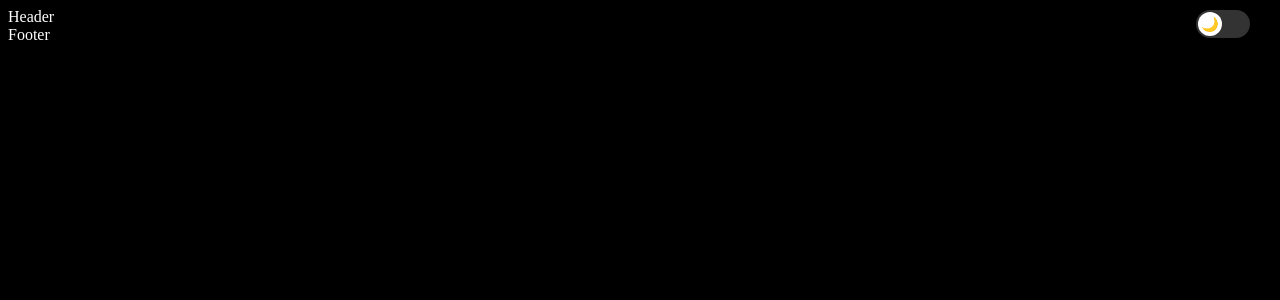
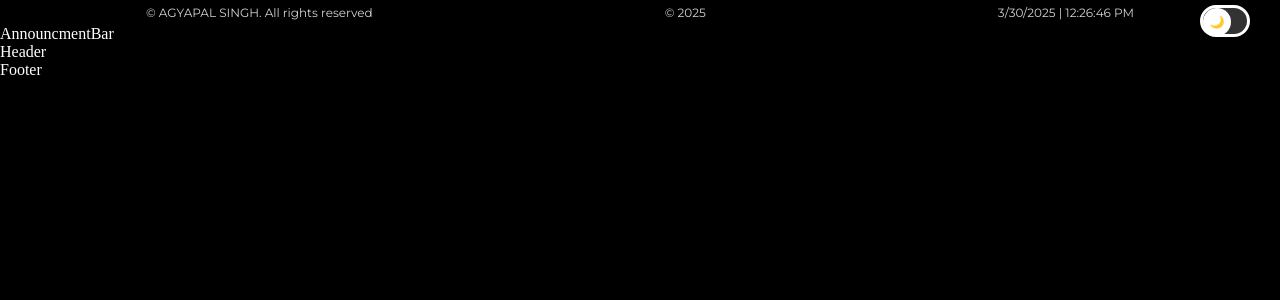
Before and after one commit to AgyapalSingh/next-portfolio, a Next.js app: page / in a window 1280 px wide. Shown: the top 300 px of the page. Built offline with nearby package versions, Linux system fonts and the light colour scheme.

Commit message:
Toggle CSs updated and Copyright and Annoucement baar component added

```diff
--- a/app/components/Header.jsx
+++ b/app/components/Header.jsx
@@ -1,5 +1,14 @@
+import AnnouncmentBar from "./HeaderComponents/AnnouncmentBar";
+import CopyRight from "./HeaderComponents/CopyRight";
+
 const Header = () => {
-  return <div>Header</div>;
+  return (
+    <>
+      <CopyRight />
+      <AnnouncmentBar />
+      Header
+    </>
+  );
 };
 
 export default Header;
--- /dev/null
+++ b/app/components/HeaderComponents/AnnouncmentBar.jsx
@@ -0,0 +1,5 @@
+const AnnouncmentBar = () => {
+  return <div>AnnouncmentBar</div>;
+};
+
+export default AnnouncmentBar;
--- /dev/null
+++ b/app/components/HeaderComponents/CopyRight.jsx
@@ -0,0 +1,27 @@
+"use client"; // Needed for Next.js (App Router)
+
+import { useState, useEffect } from "react";
+
+const CopyRight = () => {
+  const [dateTime, setDateTime] = useState(new Date());
+
+  useEffect(() => {
+    const interval = setInterval(() => {
+      setDateTime(new Date());
+    }, 1000);
+
+    return () => clearInterval(interval);
+  }, []);
+
+  return (
+    <div className="ag-copy-right">
+      <p>© AGYAPAL SINGH. All rights reserved</p>
+      <p>© {new Date().getFullYear()}</p>
+      <p>
+        {dateTime.toLocaleDateString()} | {dateTime.toLocaleTimeString()}
+      </p>
+    </div>
+  );
+};
+
+export default CopyRight;
--- a/app/components/ThemeToggle.jsx
+++ b/app/components/ThemeToggle.jsx
@@ -25,7 +25,7 @@ export default function ThemeToggle() {
     localStorage.setItem("theme", newTheme);
 
     gsap.to(toggleRef.current, {
-      x: newTheme === "light" ? 26 : 0,
+      x: newTheme === "light" ? 19 : 0,
       duration: 0.3,
       ease: "power2.inOut",
     });
--- a/app/globals.css
+++ b/app/globals.css
@@ -8,6 +8,12 @@
   --bg-color: #ffffff;
   --text-color: #000000;
   --hover-color: #555555;
+}
+
+* {
+  padding: 0;
+  margin: 0;
+  box-sizing: border-box;
 }
 
 body {
@@ -29,17 +35,17 @@ button:hover {
   align-items: center;
   cursor: pointer;
   position: fixed;
-  top: 10px;
+  top: 5px;
   right: 30px;
 }
 
 .toggle-track {
   width: 50px;
-  height: 24px;
+  height: 32px;
   background: #333;
-  border-radius: 15px;
+  border-radius: 16px;
+  border: 3px solid var(--text-color);
   position: relative;
-  padding: 2px;
   transition: background 0.3s;
   align-items: center;
 }
@@ -49,18 +55,35 @@ button:hover {
 }
 
 .toggle-button {
-  width: 24px;
-  height: 24px;
-  background: white;
+  width: 28px;
+  height: 28px;
+  background: var(--text-color);
   border-radius: 50%;
   position: absolute;
-  top: 2px;
-  left: 2px;
+  top: 0px;
+  left: 0px;
   display: flex;
   align-items: center;
   justify-content: center;
   text-align: center;
-  font-size: 14px;
+  font-size: 12px;
   transition: transform 0.3s;
-  color: #000000;
 }
+
+
+
+/* Components */
+
+/* 1. Copy Right */
+.ag-copy-right {
+  display: flex;
+  align-items: center;
+  justify-content: space-around;
+  font-family: var(--font-montserrat), sans-serif;
+  height: 25px;
+}
+
+.ag-copy-right p {
+  font-size: 12px;
+  color: var(--hover-color);
+}
--- a/app/layout.js
+++ b/app/layout.js
@@ -1,15 +1,17 @@
-import { Geist, Geist_Mono } from "next/font/google";
 import "./globals.css";
 import ThemeToggle from "./components/ThemeToggle";
+import { Montserrat, Poppins } from "next/font/google";
 
-const geistSans = Geist({
-  variable: "--font-geist-sans",
+const montserrat = Montserrat({
   subsets: ["latin"],
+  weight: ["400", "700"],
+  variable: "--font-montserrat",
 });
 
-const geistMono = Geist_Mono({
-  variable: "--font-geist-mono",
+const poppins = Poppins({
   subsets: ["latin"],
+  weight: ["400", "600"],
+  variable: "--font-poppins",
 });
 
 export const metadata = {
@@ -20,7 +22,7 @@ export const metadata = {
 export default function RootLayout({ children }) {
   return (
     <html lang="en">
-      <body className={`${geistSans.variable} ${geistMono.variable}`}>
+      <body className={`${montserrat.variable} ${poppins.variable}`}>
         <ThemeToggle />
         {children}
       </body>
```
